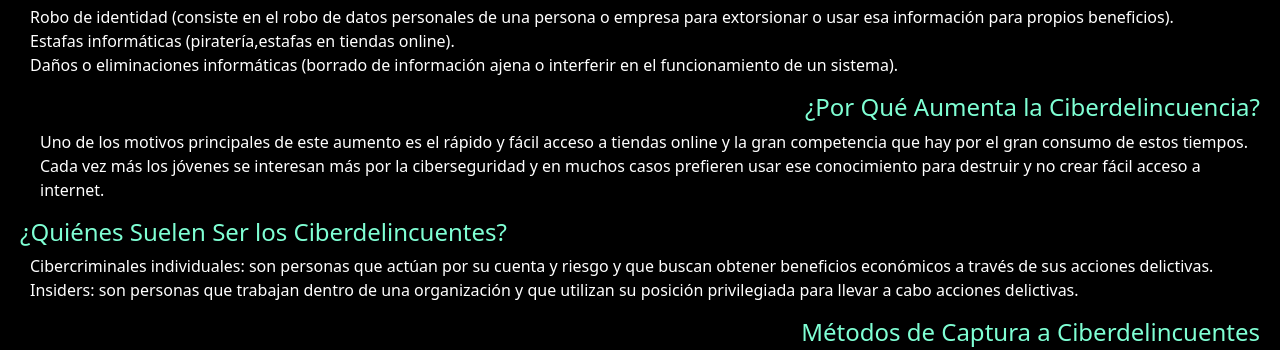
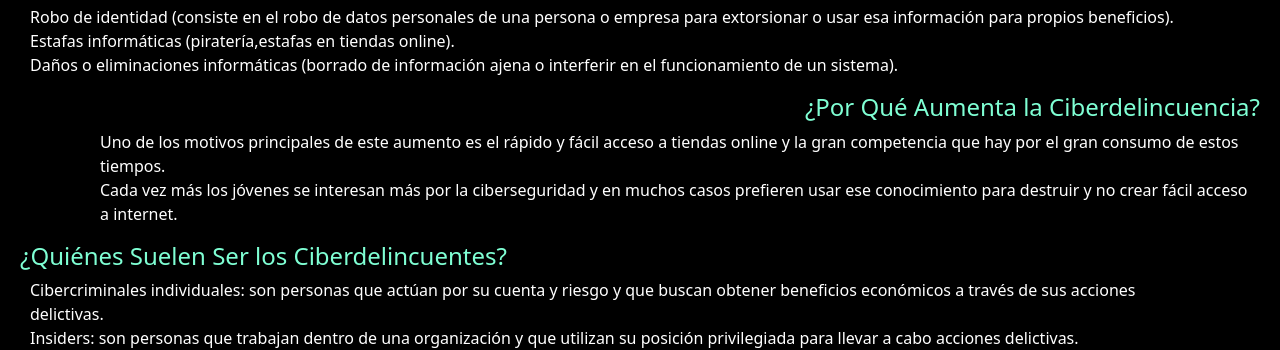
Before and after one commit to bcj0002/sistemas, a plain HTML site: page ciberseguridad.html in a window 1280 px wide. Shown: the part 604-954 px from the top of the page. Drawn offline with nearby package versions, Linux system fonts and the light colour scheme.

Commit message:
Add files via upload

```diff
--- a/ciberseguridad.html
+++ b/ciberseguridad.html
@@ -24,13 +24,13 @@
     }
 
     .der {
-        padding-left: 40px;
-        padding-right: 20px;
+        padding-left: 100px;
+        padding-right: 30px;
     }
 
     p {
         padding-left: 30px;
-        padding-right: 20px;
+        padding-right: 100px;
         color: white;
     }
 
```
